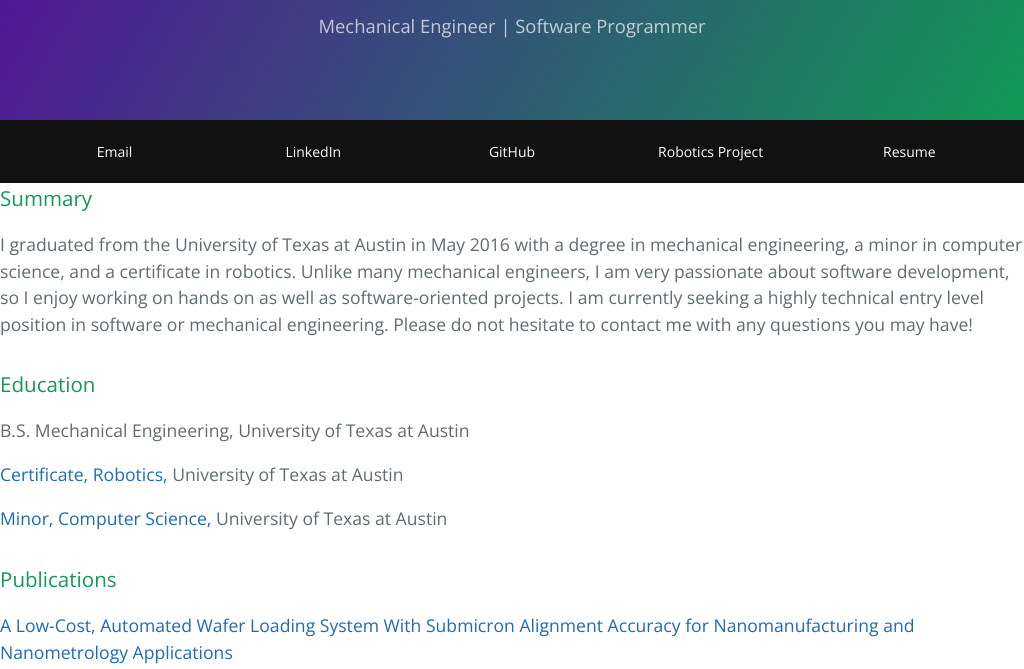
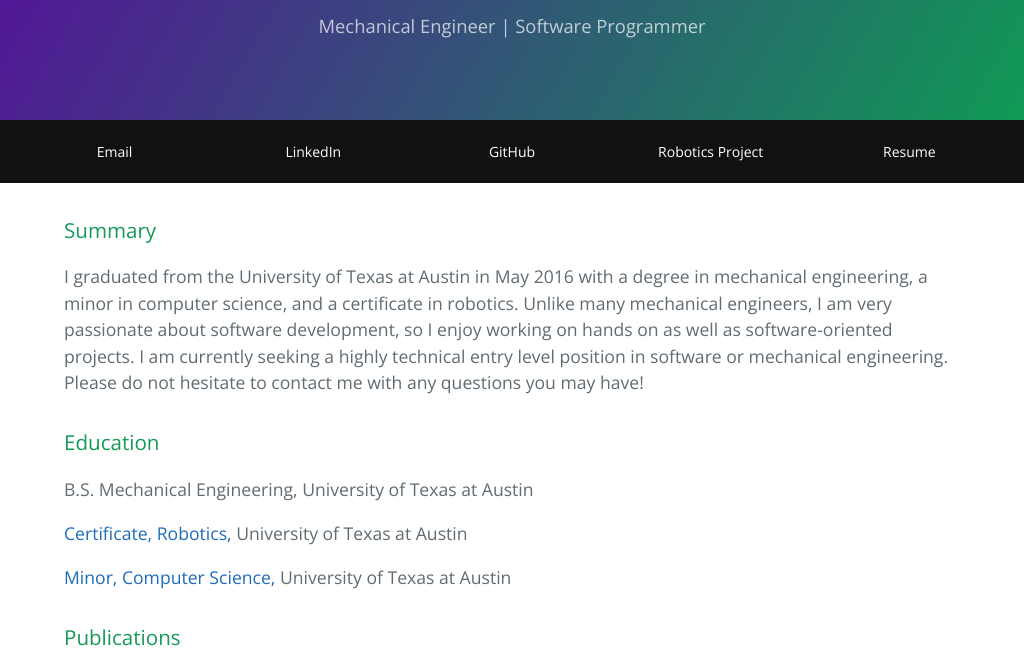
Before and after one commit to nathanriojas/nathanriojas.github.io, a plain HTML site: page index.html in a window 1024 px wide. Shown: the part 105-774 px from the top of the page. Drawn offline with nearby package versions, Linux system fonts and the light colour scheme.

Commit message:
Reverting to original style

```diff
--- a/stylesheets/stylesheet.css
+++ b/stylesheets/stylesheet.css
@@ -207,14 +207,18 @@ a {
 @media screen and (min-width: 64em) {
   .main-content {
     margin: 0 auto;
+    max-width: 64rem;
+    padding: 2rem 6rem;
     font-size: 1.1rem; } }
 
 @media screen and (min-width: 42em) and (max-width: 64em) {
   .main-content {
+    padding: 2rem 4rem;
     font-size: 1.1rem; } }
 
 @media screen and (max-width: 42em) {
   .main-content {
+    padding: 2rem 1rem;
     font-size: 1rem; } }
 
 .site-footer {
```
